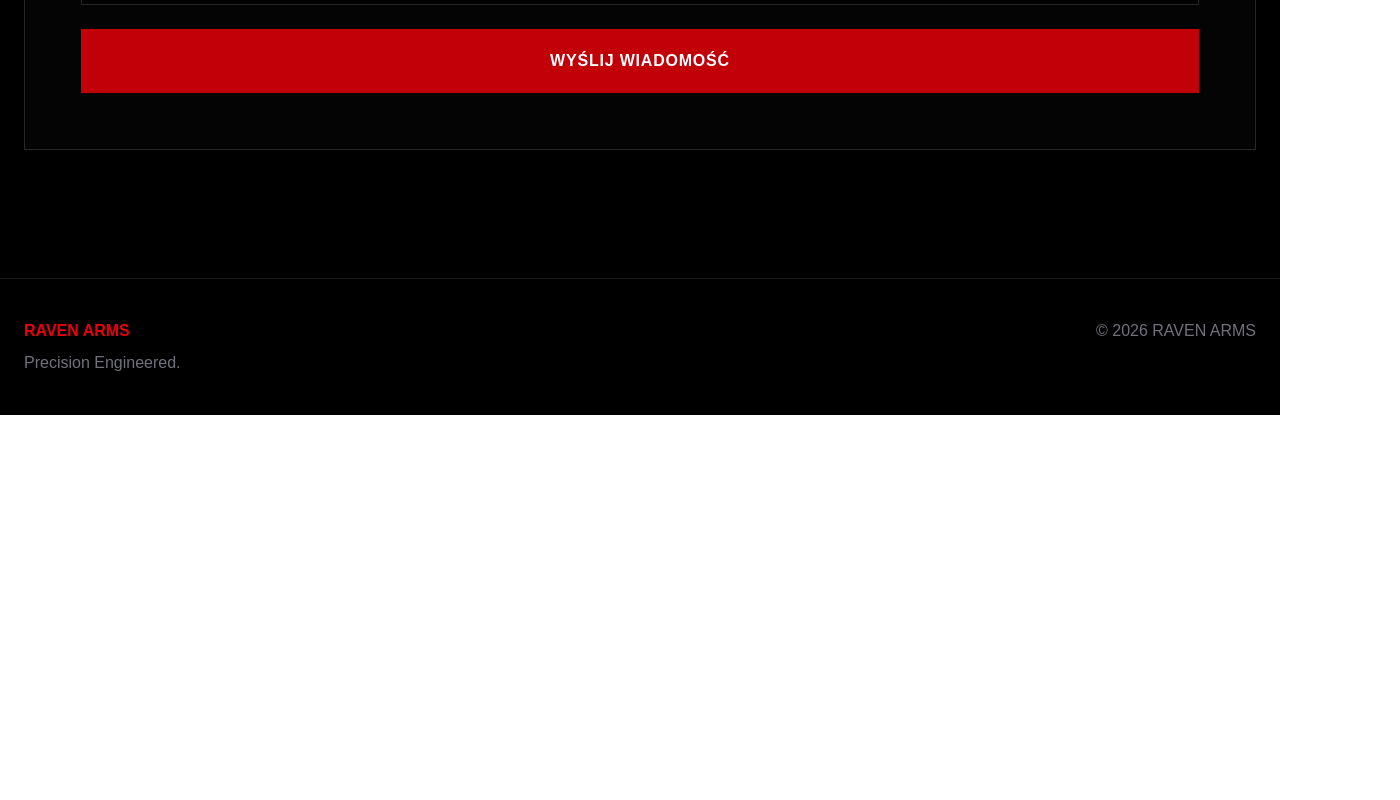
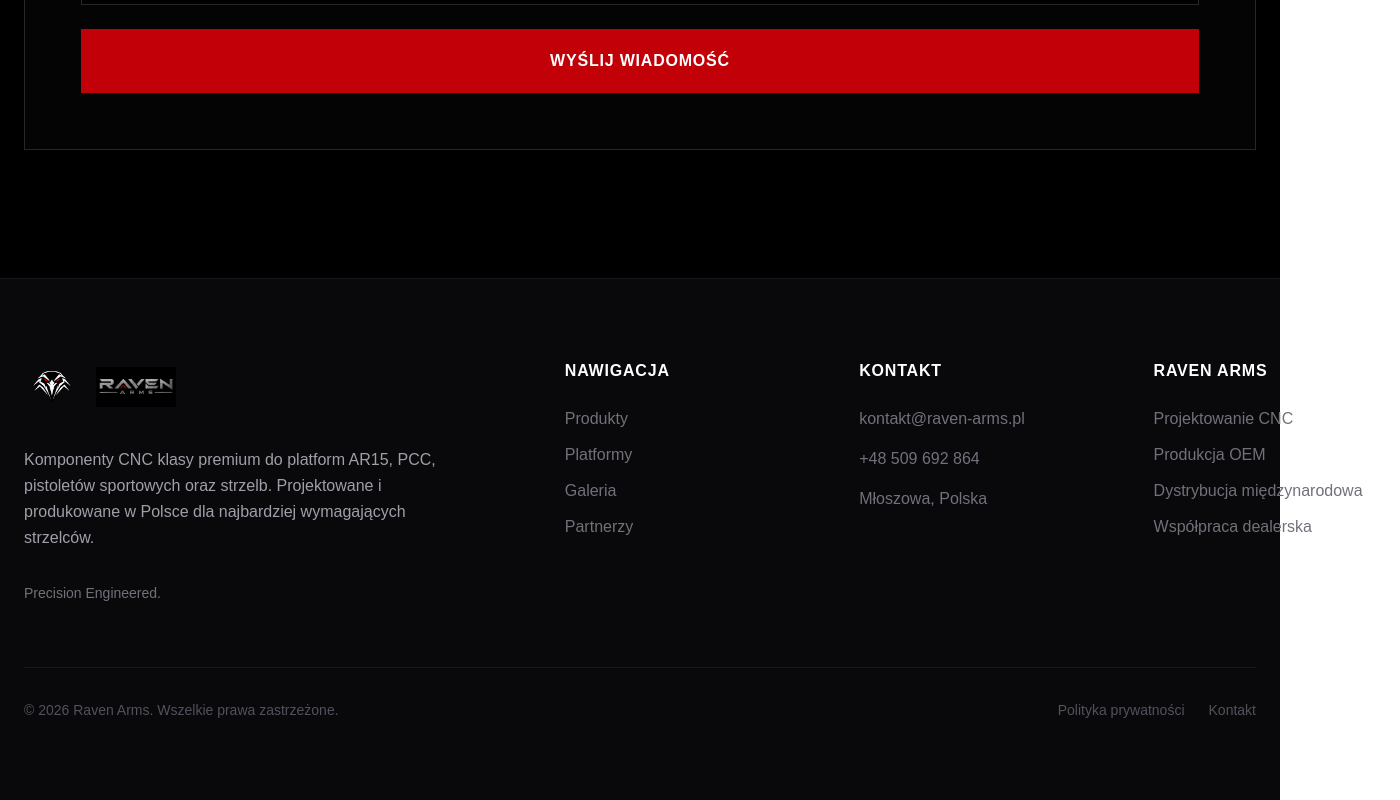
Before and after one commit to sewerynurbanczyk24/raven-arms, a Next.js app: page / in a window 1280 px wide. Shown: the part 8559-9359 px from the top of the page, 1400 px wide, since content can reach past the window. Before the commit the page ends 8974 px from the top, so only its background shows below. Built offline with nearby package versions, Linux system fonts and the light colour scheme.

Commit message:
opis zmian

```diff
--- a/components/Footer.tsx
+++ b/components/Footer.tsx
@@ -1,27 +1,172 @@
 export default function Footer() {
   return (
-    <footer className="border-t border-zinc-900 py-10">
+    <footer className="border-t border-zinc-900 bg-zinc-950">
+      <div className="max-w-7xl mx-auto px-6 py-20">
 
-      <div className="max-w-7xl mx-auto px-6 flex justify-between">
+        <div className="grid lg:grid-cols-[40%_20%_20%_20%] gap-12">
 
-        <div>
+          {/* MARKA */}
 
-          <h3 className="text-red-600 font-black">
-            RAVEN ARMS
-          </h3>
+          <div>
 
-          <p className="text-zinc-500 mt-2">
-            Precision Engineered.
-          </p>
+            <div className="flex items-center gap-4">
+
+              <img
+                src="/branding/raven-logo.png"
+                alt="Raven Arms"
+                className="w-14 h-14 object-contain"
+              />
+
+              <img
+                src="/branding/raven-wordmark.png"
+                alt="Raven Arms"
+                className="h-10 w-auto"
+              />
+
+            </div>
+
+            <p className="mt-8 text-zinc-400 leading-relaxed max-w-md">
+              Komponenty CNC klasy premium do platform AR15,
+              PCC, pistoletów sportowych oraz strzelb.
+              Projektowane i produkowane w Polsce dla
+              najbardziej wymagających strzelców.
+            </p>
+
+            <div className="mt-8 text-zinc-500 text-sm">
+              Precision Engineered.
+            </div>
+
+          </div>
+
+          {/* NAWIGACJA */}
+
+          <div>
+
+            <h3 className="text-white font-black uppercase tracking-wider">
+              Nawigacja
+            </h3>
+
+            <div className="mt-6 flex flex-col gap-3">
+
+              <a
+                href="#products"
+                className="text-zinc-500 hover:text-white transition"
+              >
+                Produkty
+              </a>
+
+              <a
+                href="#platforms"
+                className="text-zinc-500 hover:text-white transition"
+              >
+                Platformy
+              </a>
+
+              <a
+                href="#gallery"
+                className="text-zinc-500 hover:text-white transition"
+              >
+                Galeria
+              </a>
+
+              <a
+                href="#dealers"
+                className="text-zinc-500 hover:text-white transition"
+              >
+                Partnerzy
+              </a>
+
+            </div>
+
+          </div>
+
+          {/* KONTAKT */}
+
+          <div>
+
+            <h3 className="text-white font-black uppercase tracking-wider">
+              Kontakt
+            </h3>
+
+            <div className="mt-6 space-y-4">
+
+              <p className="text-zinc-500">
+                kontakt@raven-arms.pl
+              </p>
+
+              <p className="text-zinc-500">
+                +48 509 692 864
+              </p>
+
+              <p className="text-zinc-500">
+                Młoszowa, Polska
+              </p>
+
+            </div>
+
+          </div>
+
+          {/* FIRMA */}
+
+          <div>
+
+            <h3 className="text-white font-black uppercase tracking-wider">
+              Raven Arms
+            </h3>
+
+            <div className="mt-6 space-y-3">
+
+              <p className="text-zinc-500">
+                Projektowanie CNC
+              </p>
+
+              <p className="text-zinc-500">
+                Produkcja OEM
+              </p>
+
+              <p className="text-zinc-500">
+                Dystrybucja międzynarodowa
+              </p>
+
+              <p className="text-zinc-500">
+                Współpraca dealerska
+              </p>
+
+            </div>
+
+          </div>
 
         </div>
 
-        <div className="text-zinc-500">
-          © 2026 RAVEN ARMS
+        {/* DOLNA BELKA */}
+
+        <div className="mt-16 pt-8 border-t border-zinc-900 flex flex-col md:flex-row justify-between gap-4">
+
+          <p className="text-zinc-600 text-sm">
+            © 2026 Raven Arms. Wszelkie prawa zastrzeżone.
+          </p>
+
+          <div className="flex gap-6 text-sm">
+
+            <a
+              href="#"
+              className="text-zinc-600 hover:text-white transition"
+            >
+              Polityka prywatności
+            </a>
+
+            <a
+              href="#"
+              className="text-zinc-600 hover:text-white transition"
+            >
+              Kontakt
+            </a>
+
+          </div>
+
         </div>
 
       </div>
-
     </footer>
   );
 }
```
